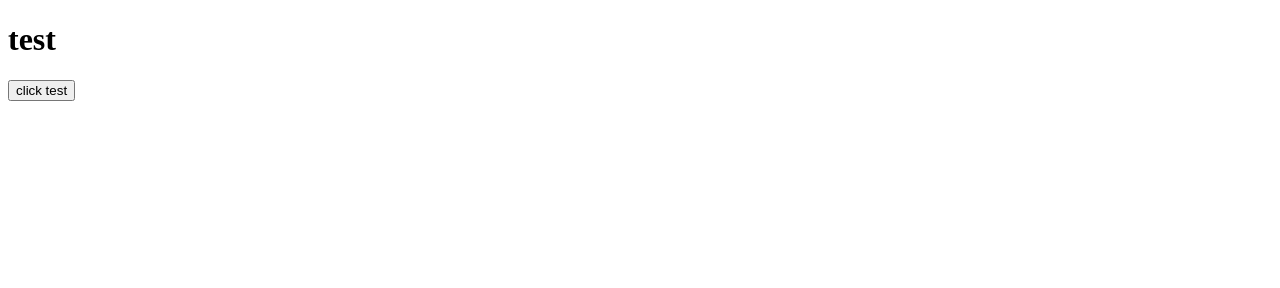
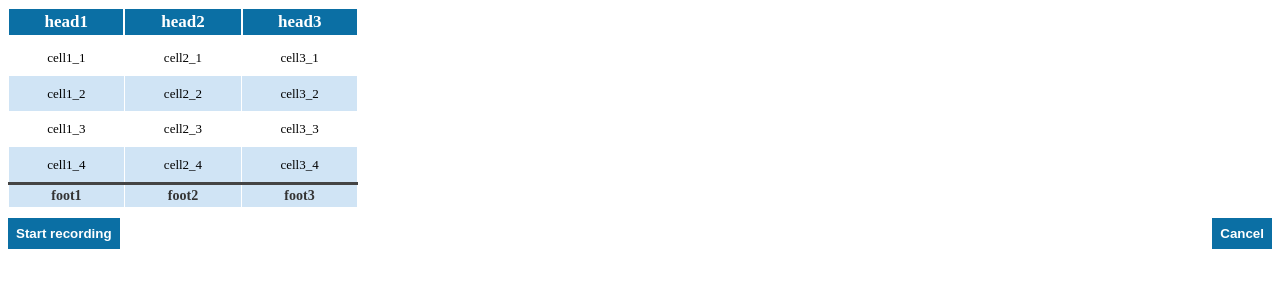
Before and after one commit to atallah-salah/auto-click-bot-chromeExtension, a browser extension: page index.html in a window 1280 px wide. Drawn offline with Linux system fonts and the light colour scheme.

Commit message:
style popup html

```diff
--- a/index.html
+++ b/index.html
@@ -5,11 +5,53 @@
   <meta name="viewport" content="width=device-width, initial-scale=1.0">
   <meta http-equiv="X-UA-Compatible" content="ie=edge">
   <title>Document</title>
-  <script src="popup.js"></script>
+  <script defer src="popup.js"></script>
+  <link rel="stylesheet" href="style.css">
 </head>
 <body>
-  <h1>test</h1>
-  <button>click test</button>
+  <table class="paleBlueRows">
+    <thead>
+    <tr>
+    <th>head1</th>
+    <th>head2</th>
+    <th>head3</th>
+    </tr>
+    </thead>
+    <tfoot>
+    <tr>
+    <td>foot1</td>
+    <td>foot2</td>
+    <td>foot3</td>
+    </tr>
+    </tfoot>
+    <tbody>
+    <tr>
+    <td>cell1_1</td>
+    <td>cell2_1</td>
+    <td>cell3_1</td>
+    </tr>
+    <tr>
+    <td>cell1_2</td>
+    <td>cell2_2</td>
+    <td>cell3_2</td>
+    </tr>
+    <tr>
+    <td>cell1_3</td>
+    <td>cell2_3</td>
+    <td>cell3_3</td>
+    </tr>
+    <tr>
+    <td>cell1_4</td>
+    <td>cell2_4</td>
+    <td>cell3_4</td>
+    </tr>
+    </tbody>
+    </table>
+  <button id="startRecord" class="button start-button" onclick="startRecord()">Start recording</button>
+
+  <!-- <button>Stop</button> -->
+  <button class="button cancel-button">Cancel</button>
+
 </body>
 
 
--- a/popup.js
+++ b/popup.js
@@ -1,10 +1,26 @@
+let status ="idle";
 
 
-chrome.tabs.query({active: true, currentWindow: true}, function(tabs) {
-  chrome.tabs.sendMessage(tabs[0].id, {type:"getText"}, function(response){
-      // alert(response)
-      // $("#text").text(response);
-      console.log(5555,response);
+document.getElementById("startRecord").addEventListener("click",()=>{
+  startRecord();
+})
 
+
+
+function startRecord() {
+  console.log("test");
+
+  chrome.tabs.query({active: true, currentWindow: true}, function(tabs) {
+    chrome.tabs.sendMessage(tabs[0].id, {type:"startRecord"}, function(response){
+        console.log("popup js :res :startRecord",response);
+    });
   });
-});
+}
+
+function stopRecord() {
+  chrome.tabs.query({active: true, currentWindow: true}, function(tabs) {
+    chrome.tabs.sendMessage(tabs[0].id, {type:"stopRecord"}, function(response){
+        console.log("popup js :res :stopRecord",response);
+    });
+  });
+}
--- /dev/null
+++ b/style.css
@@ -0,0 +1,63 @@
+table.paleBlueRows {
+  font-family: "Times New Roman", Times, serif;
+  border: 1px solid #FFFFFF;
+  width: 350px;
+  height: 200px;
+  text-align: center;
+  border-collapse: collapse;
+}
+table.paleBlueRows td, table.paleBlueRows th {
+  border: 1px solid #FFFFFF;
+  padding: 3px 2px;
+}
+table.paleBlueRows tbody td {
+  font-size: 13px;
+}
+table.paleBlueRows tr:nth-child(even) {
+  background: #D0E4F5;
+}
+table.paleBlueRows thead {
+  background: #0B6FA4;
+  border-bottom: 5px solid #FFFFFF;
+}
+table.paleBlueRows thead th {
+  font-size: 17px;
+  font-weight: bold;
+  color: #FFFFFF;
+  text-align: center;
+  border-left: 2px solid #FFFFFF;
+}
+table.paleBlueRows thead th:first-child {
+  border-left: none;
+}
+
+table.paleBlueRows tfoot {
+  font-size: 14px;
+  font-weight: bold;
+  color: #333333;
+  background: #D0E4F5;
+  border-top: 3px solid #444444;
+}
+table.paleBlueRows tfoot td {
+  font-size: 14px;
+}
+
+
+
+.button{
+  background-color: #0b6fa4;
+  border: unset;
+  color: white;
+  font-weight: bold;
+  padding: 8px;
+  margin: 10px 0px;
+}
+
+.button.start-button{
+  float: left;
+}
+
+
+.button.cancel-button{
+  float: right;
+}
```
